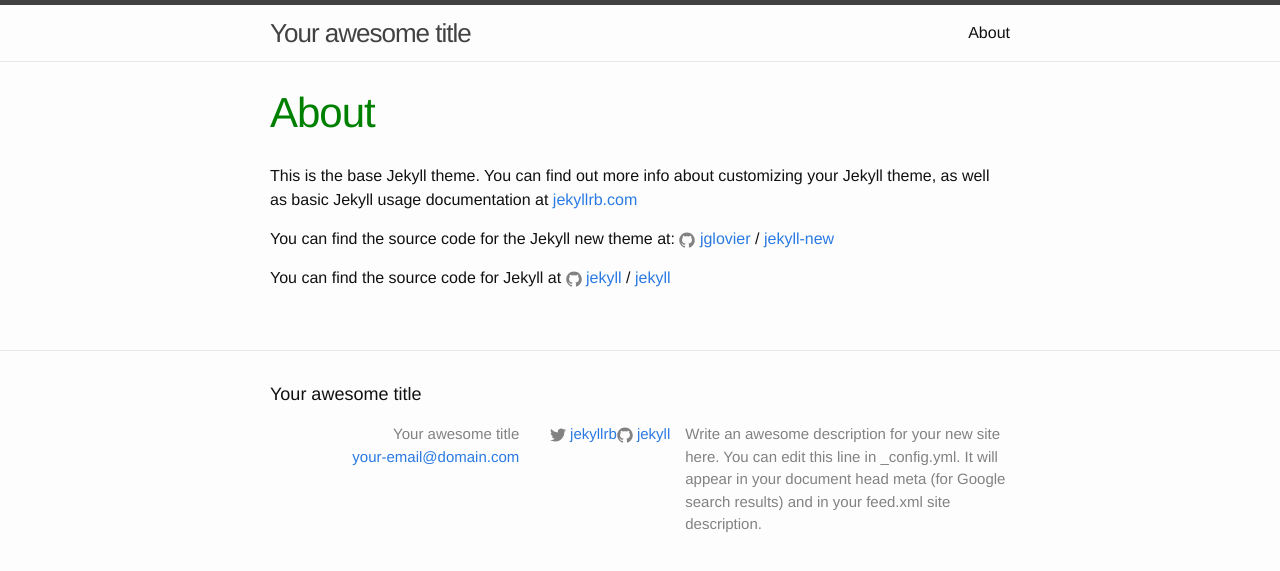
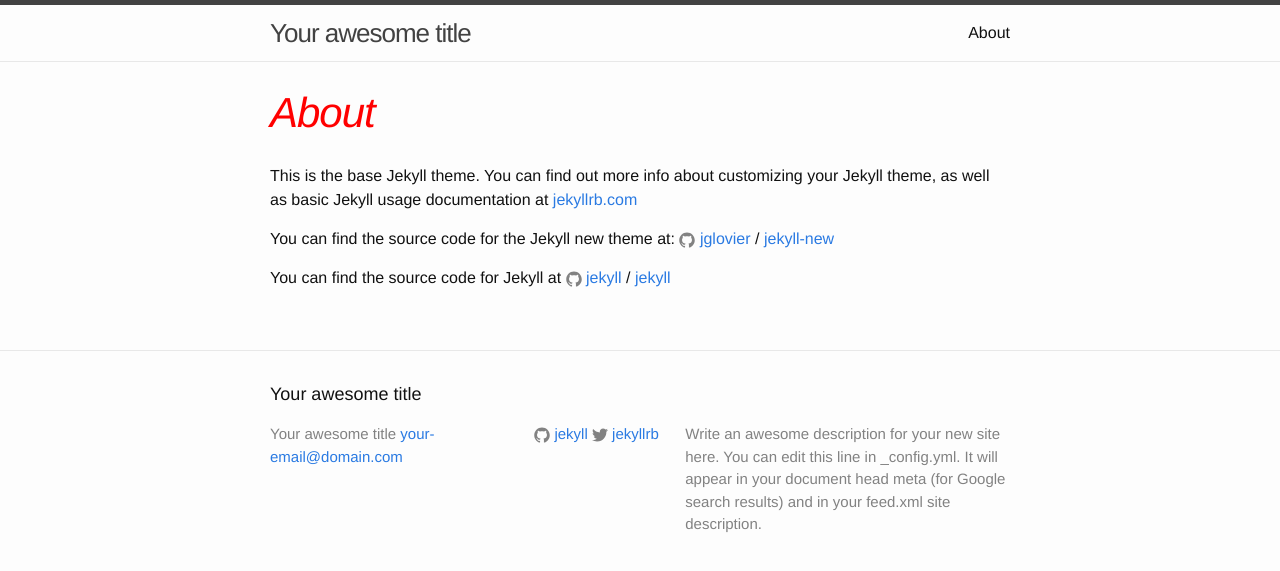
Before and after one commit to raman221188/raman221188.github.io, a Jekyll site: the page built from about.md, in a window 1280 px wide. Shown: the top 571 px of the page. Built offline with Jekyll 4.4.1, drawn with Linux system fonts in a browser that asks for light colours.

Commit message:
Update main.scss

```diff
--- a/css/main.scss
+++ b/css/main.scss
@@ -4,12 +4,13 @@
 @charset "utf-8";
 
 ul li {
-    display: flex;
+    display: inline;
     list-style: none;
-    float: right;
+
 }
 h1 {
-    color: green;
+    color: #FF0000;
+    font-style: italic;
 }
 // Our variables
 $base-font-family: "Helvetica Neue", Helvetica, Arial, sans-serif;
```
